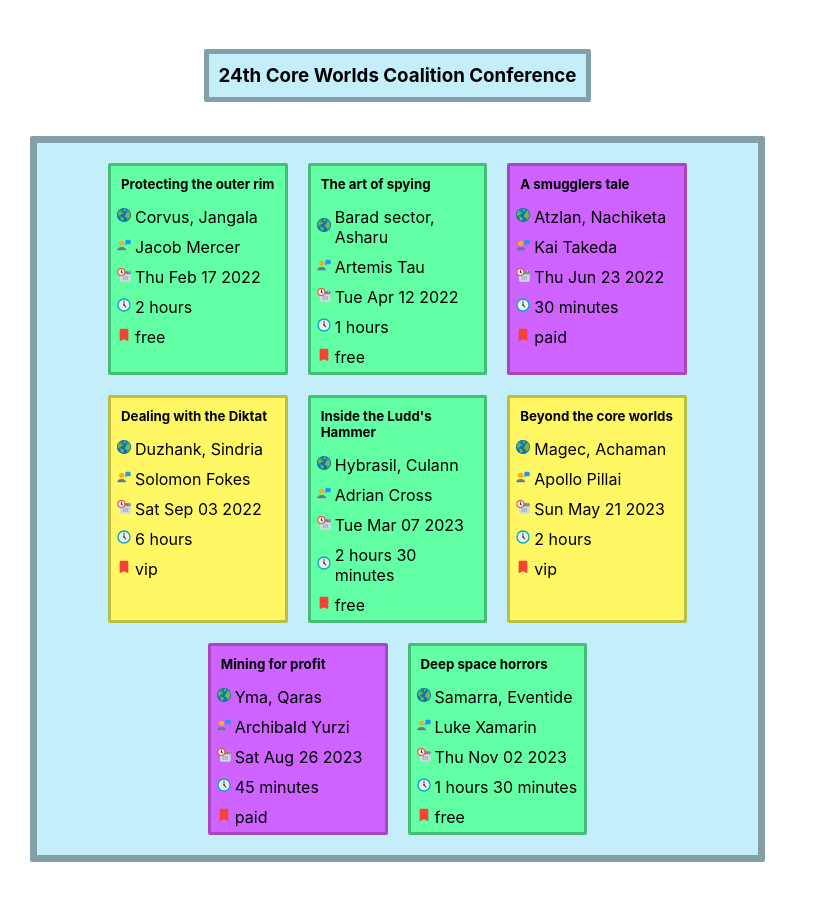
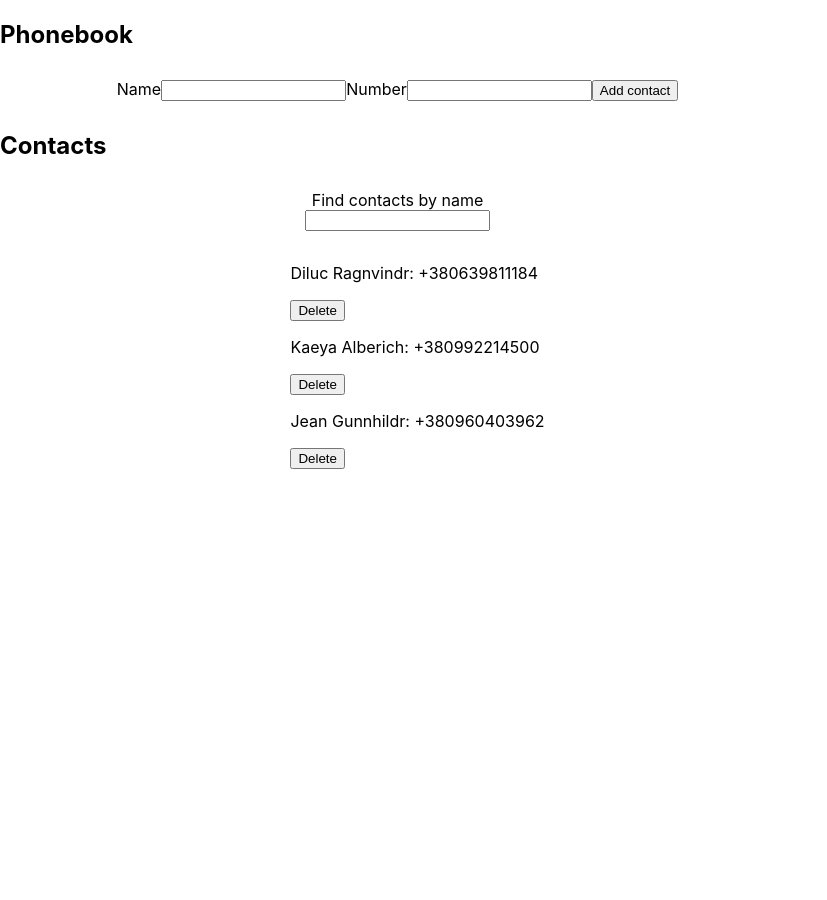
Before and after one commit to Yorabest/events-table, a React (Create React App) app: page / in a window 1280 px wide. Shown: the top 900 px of the page, without its empty margins (0-827 px from the left). After the commit the page ends 800 px from the top, so only its background shows below. Built offline with nearby package versions, Linux system fonts and the light colour scheme.

Commit message:
teh done

```diff
--- a/package.json
+++ b/package.json
@@ -7,6 +7,7 @@
     "@testing-library/jest-dom": "^5.16.3",
     "@testing-library/react": "^12.1.4",
     "@testing-library/user-event": "^13.5.0",
+    "nanoid": "^4.0.2",
     "react": "^18.1.0",
     "react-dom": "^18.1.0",
     "react-icons": "^4.10.1",
--- /dev/null
+++ b/src/components/AddContact/AddContact.jsx
@@ -0,0 +1,76 @@
+import { Component } from "react";
+
+export class AddContact extends Component{
+    state = {
+        name: '',
+        number: ''
+    }
+
+    handlerInputChange = (e) => {
+
+        const { name, value } = e.currentTarget;
+
+        this.setState({
+            [name]: value,
+
+        })
+
+    }
+
+    handlerSubmit = (e) => {
+        e.preventDefault()
+        if (!this.state.name || !this.state.number) {
+            return
+        }
+
+         const chekd =  this.props.contacts.filter(({ name }) => {
+            return name === this.state.name
+        })
+
+        console.log(chekd.length);
+
+        if (chekd.length !== 0) {
+            alert(`${this.state.name} is already in contacts`);
+            return
+        }
+        this.props.addNewContact(this.state.name, this.state.number)
+
+        this.setState({
+            name: '',
+            number:  ''
+        })
+    }
+
+
+    render() {
+        const { handlerSubmit, handlerInputChange } = this;
+        const {name, number} = this.state
+        return <>
+            <form onSubmit={handlerSubmit}>
+                <label htmlFor="name">Name</label>
+                <input
+                    id="name"
+                    type="text"
+                    name="name"
+                    value={name}
+                    onChange={handlerInputChange}
+                    pattern="^[a-zA-Zа-яА-Я]+(([' -][a-zA-Zа-яА-Я ])?[a-zA-Zа-яА-Я])$"
+                    title="Name may contain only letters, apostrophe, dash and spaces. For example Adrian, Jacob Mercer, Charles de Batz de Castelmore d'Artagnan"
+                    required
+                />
+                <label htmlFor="tel">Number</label>
+
+                <input
+                    id="tel"
+                    type="tel"
+                    name="number"
+                    value={number}
+                    onChange={handlerInputChange}
+                    pattern="\+?\d{1,4}?[-.\s]?\(?\d{1,3}?\)?[-.\s]?\d{1,4}[-.\s]?\d{1,4}[-.\s]?\d{1,9}"
+                    title="Phone number must be digits and can contain spaces, dashes, parentheses and can start with +"
+                    required
+/>
+                <button type="submit">Add contact</button>
+            </form></>
+    }
+}
--- a/src/components/App.jsx
+++ b/src/components/App.jsx
@@ -5,6 +5,8 @@ import {colors} from '../themes';
 import events from '../data.json';
 import { Container } from "./Container/Container";
 import { EventList } from "./EventList/EventList";
+import contactsInfo from '../contactsInfo.json'
+import { Phonebook } from './Phonebook/Phonebook';
 
 const theme = {
   colors: colors
@@ -15,9 +17,7 @@ export const App = () => {
     <>
     <ThemeProvider theme={theme}>
     <GlobalStyle/>
-      <Container>
-        <EventList events={events}/>
-      </Container>
+      <Phonebook contactsInfo={contactsInfo}/>
       </ThemeProvider>
     </>
   );
--- /dev/null
+++ b/src/components/ContactsList/ContactsList.jsx
@@ -0,0 +1,11 @@
+export const ContactsList = ({contacts, handlerDelete}) => {
+    return <ul>
+        {contacts.map(({ id, name, number })=>{
+            return <li key={id}>
+                <p>{name}: {number} </p>
+                <button onClick={()=>{handlerDelete(id)}}>Delete</button>
+            </li>
+        })}
+
+    </ul>
+}
--- a/src/components/Container/Container.jsx
+++ b/src/components/Container/Container.jsx
@@ -1,6 +1,8 @@
 
 import { ContainerBox } from './Container.styled';
 
-export const Container = ({ children }) => {
-    return <ContainerBox>{children}</ContainerBox>
+export const Container = ({title, children }) => {
+    return <>
+        <h2>{title}</h2>
+        <ContainerBox>{children}</ContainerBox></>
 }
--- /dev/null
+++ b/src/components/FilterContacts/FilterContacts.jsx
@@ -0,0 +1,29 @@
+import { Component } from "react";
+
+export class FilterContacts extends Component{
+    state = {
+        filter: ''
+    }
+
+    handlerInputChange = (e) => {
+        this.setState({
+            filter: e.currentTarget.value
+        })
+
+        this.props.addFilter(e.currentTarget.value)
+
+
+    }
+
+    render() {
+        return <>
+            <label htmlFor="find">Find contacts by name</label>
+            <input
+                id="find"
+                type="text"
+                value={this.state.filter}
+                onChange={this.handlerInputChange}
+            /></>
+    }
+
+}
--- /dev/null
+++ b/src/components/Phonebook/Phonebook.jsx
@@ -0,0 +1,74 @@
+import { Component } from "react";
+import { ContactsList } from "components/ContactsList/ContactsList";
+import { AddContact } from 'components/AddContact/AddContact'
+import { Container } from "components/Container/Container";
+import { nanoid } from "nanoid";
+import { FilterContacts } from "components/FilterContacts/FilterContacts";
+
+
+
+export class Phonebook extends Component{
+    state = {
+        contacts: this.props.contactsInfo,
+        filter: ''
+    }
+
+
+    deleteContact = (currentId) => {
+       const update =  this.state.contacts.filter(({ id }) => {
+            const res = id === currentId
+            return !res
+        })
+
+        this.setState({
+                contacts: update
+            }
+        )
+    }
+
+    addNewContact = (name,number) => {
+        const newContact = {
+            id: nanoid(),
+            name,
+            number
+        }
+
+        this.setState((prev) => {
+            return {
+                contacts: [newContact, ...prev.contacts]
+            }
+        })
+
+    }
+
+    addFilter = (filter) => {
+
+        this.setState({
+            filter: filter
+        })
+
+    }
+
+    filterCon = (query) => {
+
+       const res = this.state.contacts.filter(({name}) => {
+            return name.toLowerCase().indexOf(query.toLowerCase()) > -1
+       })
+        return res
+    }
+
+    render() {
+        return <>
+            <Container title='Phonebook'>
+                <AddContact addNewContact={this.addNewContact} contacts={this.state.contacts} />
+            </Container>
+            <Container title='Contacts'>
+                <FilterContacts addFilter={this.addFilter } />
+
+                <ContactsList contacts={this.filterCon(this.state.filter)} handlerDelete={this.deleteContact} />
+            </Container>
+        </>
+    }
+
+
+}
--- /dev/null
+++ b/src/contactsInfo.json
@@ -0,0 +1,5 @@
+[
+  { "id": "id-1", "name": "Diluc Ragnvindr", "number": "+380639811184" },
+  { "id": "id-2", "name": "Kaeya Alberich", "number": "+380992214500" },
+  { "id": "id-3", "name": "Jean Gunnhildr", "number": "+380960403962" }
+]
```
Also changed, not shown: 2 other files (tests, documents, lock files or other folders).
